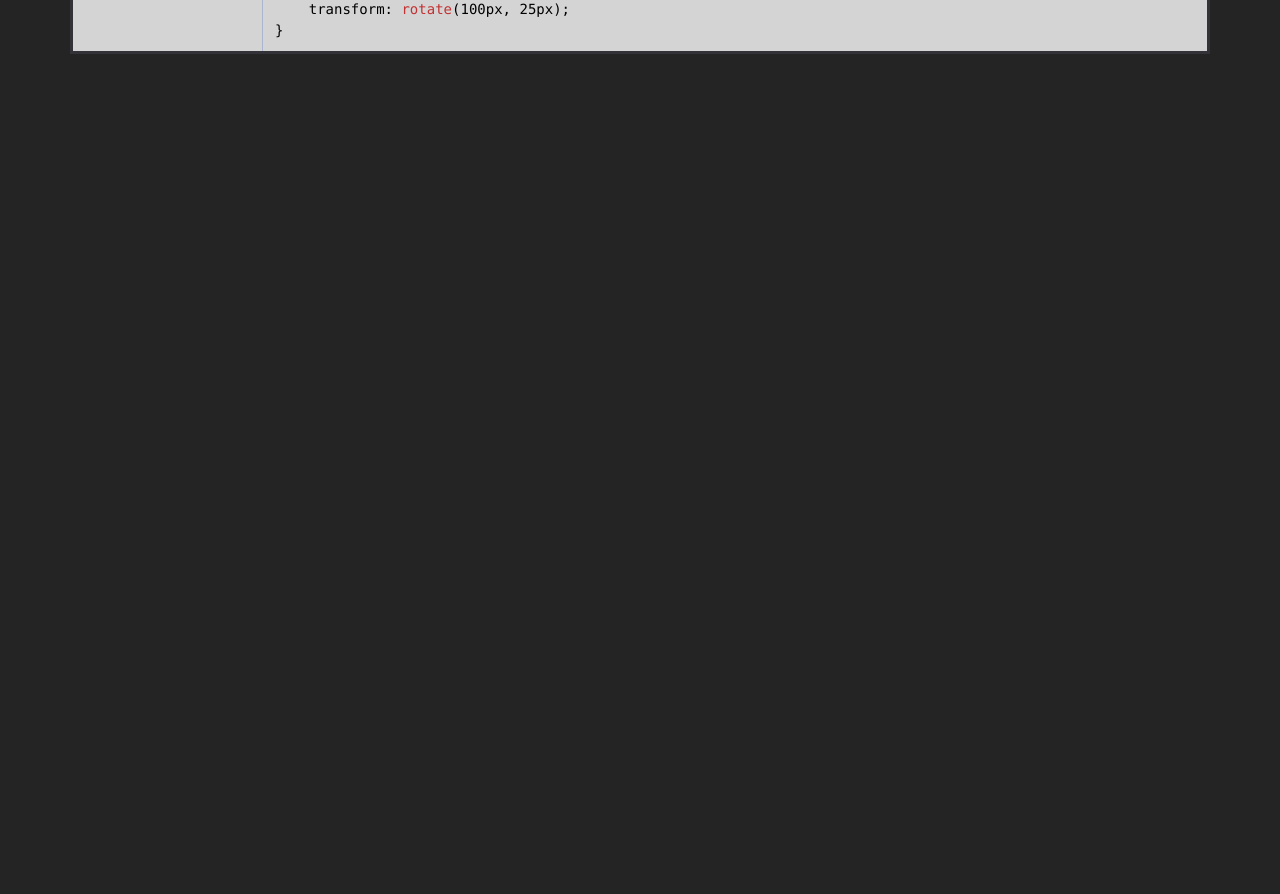
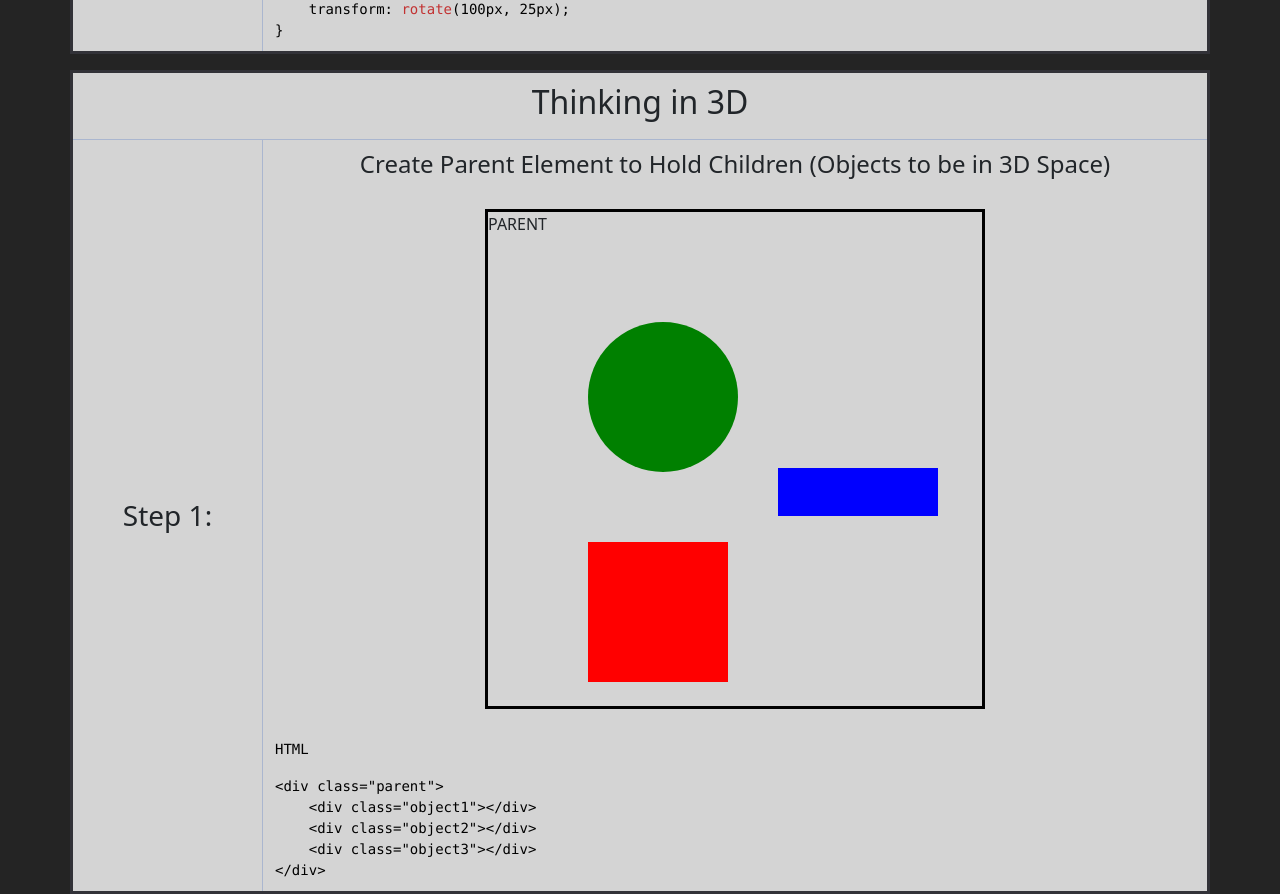
Before and after one commit to jheersink8/animation-cheat-sheet, a React (Vite) app: page / in a window 1280 px wide. Shown: the part 1560-2454 px from the top of the page. Before the commit the page ends 1614 px from the top, so only its background shows below. Built offline with nearby package versions, Linux system fonts and the light colour scheme.

Commit message:
Starting on thinking in 3d

```diff
--- a/src/App.jsx
+++ b/src/App.jsx
@@ -1,14 +1,19 @@
 import './assets/style.css';
+import './assets/twoDimensionStyle.css';
+import './assets/thinkingThreeDimensionStyle.css';
 
 import React from 'react';
 import TwoDimensionalGrid from './Components/TwoDimensionalGrid';
-
+import ThinkingThreeDimensions from './Components/ThinkingThreeDimensions';
+import ThreeDimensionalGrid from './Components/ThreeDimensionalGrid';
 
 function App() {
 
   return (
     <>
       <TwoDimensionalGrid />
+      <ThinkingThreeDimensions />
+      {/* <ThreeDimensionalGrid /> */}
     </>
   )
 }
--- /dev/null
+++ b/src/Components/ThinkingThreeDimensions.jsx
@@ -0,0 +1,37 @@
+export default function ThinkingThreeDimensions() {
+    return (
+        <>
+            <div className="newGrid container mt-3">
+                <div className="row">
+                    <h2 className="cardTitle text-center col-12">Thinking in 3D</h2>
+                    <h3 className="cardDescription col-2">Step 1:</h3>
+                    <div className="col-10 ">
+                        <div className="row">
+
+                            <h4 className="col-12 cardAction">Create Parent Element to Hold Children (Objects to be in 3D Space)</h4>
+
+                            <div className="col-12 cardContainer center d-flex">
+                                <div className="parent3d ">
+                                    <p>PARENT</p>
+                                    <div id="object1"></div>
+                                    <div id="object2"></div>
+                                    <div id="object3"></div>
+                                </div>
+                            </div>
+
+                            <code className="col-12 codeCSS">
+                                <p>HTML</p>
+                                {'<'}div class="parent"{'>'}<br></br>
+                                &nbsp;&nbsp;&nbsp;&nbsp;{'<'}div class="object1"{'>'}{'<'}/div{'>'}<br></br>
+                                &nbsp;&nbsp;&nbsp;&nbsp;{'<'}div class="object2"{'>'}{'<'}/div{'>'}<br></br>
+                                &nbsp;&nbsp;&nbsp;&nbsp;{'<'}div class="object3"{'>'}{'<'}/div{'>'}<br></br>
+                                {'<'}/div{'>'}
+                            </code>
+
+                        </div>
+                    </div>
+                </div>
+            </div>
+        </>
+    )
+}
--- /dev/null
+++ b/src/Components/ThreeDimensionalGrid.jsx
@@ -0,0 +1,8 @@
+export default function ThreeDimensionalGrid() {
+
+    return (
+        <>
+            HI
+        </>
+    )
+}
--- a/src/assets/style.css
+++ b/src/assets/style.css
@@ -90,100 +90,3 @@ body{
     fill: var(--newColor);
     stroke: var(--newColor);
 }
-
-/* ANIMATION DESCRIPTIONS */
-#translateX {
-    transform: translateX(100px);
-}
-
-#translateY {
-    transform: translateY(25px);
-}
-
-#translate {
-    transform: translate(100px, 25px);
-}
-
-#rotate {
-    transform: rotate(45deg);
-}
-
-#scaleX {
-    transform: scaleX(1.2);
-}
-
-#scaleY {
-    transform: scaleY(.8);
-}
-
-#scale {
-    transform: scale(1.2, .8);
-}
-
-#skewX {
-    transform: skewX(45deg);
-}
-
-#skewY {
-    transform: skewY(-20deg);
-}
-
-#skew {
-    transform: skew(45deg, -20deg);
-}
-
-
-
-
-
-
-
-
-
-
-
-/* 3D Style */
-.card3dContainer {
-    height: 500px;
-    width: 500px;
-    border: 3px solid black;
-    margin: 20px;
-    perspective: 1000px;
-    transform-style: preserve-3d;
-}
-
-.x {
-    height: 494px;
-    width: 494px;
-    background-color: blue;
-    position: absolute;
-    transform: rotateX(90deg);
-    opacity: .2;
-    transform-style: preserve-3d;
-
-}
-
-.y {
-    height: 494px;
-    width: 494px;
-    background-color: yellowgreen;
-    position: absolute;
-    transform: rotateY(80deg);
-    opacity: .2;
-    transform-style: preserve-3d;
-}
-
-.z {
-    height: 494px;
-    width: 494px;
-    background-color: red;
-    position: absolute;
-    opacity: .2;
-    transform-style: preserve-3d;
-}
-
-.axis {
-    position: absolute;
-    transform: rotateX(30deg) rotateY(30deg);
-    transform-style: preserve-3d;
-}
--- /dev/null
+++ b/src/assets/thinkingThreeDimensionStyle.css
@@ -0,0 +1,36 @@
+.parent3d {
+    height: 500px;
+    width: 500px;
+    border: 3px solid black;
+    margin: 30px;
+}
+
+
+#object1 {
+    height: 140px;
+    width: 140px;
+    background-color: red;
+    position: relative;
+    left: 100px;
+    top: 290px;
+}
+
+#object2 {
+    height: 140px;
+    width: 160px;
+    background-color: blue;
+    transform: rotateX(70deg);
+    position: relative;
+    left: 290px;
+    top: 30px;
+}
+
+#object3 {
+    height: 150px;
+    width: 150px;
+    border-radius: 100px;
+    background-color: green;
+    position: relative;
+    left: 100px;
+    top: -210px;
+}
--- /dev/null
+++ b/src/assets/twoDimensionStyle.css
@@ -0,0 +1,96 @@
+/* TRANSLATION DESCRIPTIONS */
+#translateX {
+    transform: translateX(100px);
+}
+
+#translateY {
+    transform: translateY(25px);
+}
+
+#translate {
+    transform: translate(100px, 25px);
+}
+
+#rotate {
+    transform: rotate(45deg);
+}
+
+#scaleX {
+    transform: scaleX(1.2);
+}
+
+#scaleY {
+    transform: scaleY(.8);
+}
+
+#scale {
+    transform: scale(1.2, .8);
+}
+
+#skewX {
+    transform: skewX(45deg);
+}
+
+#skewY {
+    transform: skewY(-20deg);
+}
+
+#skew {
+    transform: skew(45deg, -20deg);
+}
+
+
+
+
+
+
+
+
+
+
+
+/* 3D Style */
+.card3dContainer {
+    height: 500px;
+    width: 500px;
+    border: 3px solid black;
+    margin: 20px;
+    perspective: 1000px;
+    transform-style: preserve-3d;
+}
+
+.x {
+    height: 494px;
+    width: 494px;
+    background-color: blue;
+    position: absolute;
+    transform: rotateX(90deg);
+    opacity: .2;
+    transform-style: preserve-3d;
+
+}
+
+.y {
+    height: 494px;
+    width: 494px;
+    background-color: yellowgreen;
+    position: absolute;
+    transform: rotateY(80deg);
+    opacity: .2;
+    transform-style: preserve-3d;
+}
+
+.z {
+    height: 494px;
+    width: 494px;
+    background-color: red;
+    position: absolute;
+    opacity: .2;
+    transform-style: preserve-3d;
+}
+
+.axis {
+    position: absolute;
+    transform: rotateX(30deg) rotateY(30deg);
+    transform-style: preserve-3d;
+}
```
